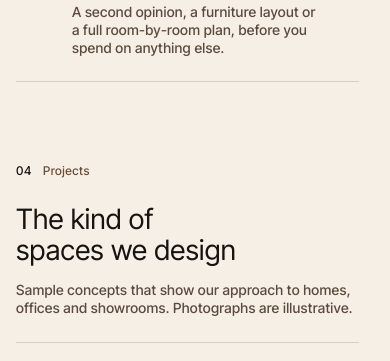
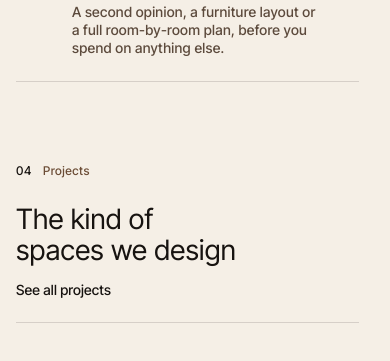
Before and after one commit to jayponkiya/Vaastu-Interior, a plain HTML site: page index.html in a window 390 px wide. Shown: the part 3953-4314 px from the top of the page. Drawn offline with Linux system fonts and the light colour scheme.

Commit message:
Home projects: keep the section heading visible while cards stack
Pin the heading and the card stack together below the header, and size
the cards to the space left under the heading so both fit on one screen.
'See all projects' moves up beside the heading note. On phones the note
is hidden while pinned to give the cards room; the cards still carry
their 'Sample concept' tags.

Co-Authored-By: Claude Opus 5.5 <noreply@anthropic.com>

```diff
--- a/assets/css/pages.css
+++ b/assets/css/pages.css
@@ -273,7 +273,19 @@
   .project-card__body { padding: var(--s-5); }
 }
 
+.projects__aside {
+  display: grid;
+  justify-items: start;
+  gap: var(--s-2);
+}
+
 /* Stacked (pinned) mode */
+/* Lifted earlier cards rise up to ~42px above the stack: keep that gap clear. */
+.projects.is-stacked .section-head { margin-bottom: var(--s-6); }
+@media (max-width: 767px) {
+  .projects.is-stacked .section-head { margin-bottom: var(--s-5); padding-bottom: var(--s-2); }
+  .projects.is-stacked .projects__note { display: none; }
+}
 .projects.is-stacked .project-stack {
   position: relative;
   height: var(--card-h);
--- a/assets/js/animations.js
+++ b/assets/js/animations.js
@@ -281,33 +281,46 @@
   }
 
   /* Project card stack -----------------------------------------------------
-     [data-project-stack]: when the stack reaches the top it pins. Scrolling
-     then slides each card up over the previous one (~0.85 viewport of scroll
-     per card) while earlier cards scale back and lift to leave a layered
-     edge. The pin releases after the last card, so the next section only
-     starts once every card has been shown. Needs a viewport at least 560px
-     tall; shorter screens keep the plain list. */
+     [data-project-stack]: the section heading and the card stack pin
+     together just below the header, so the heading stays visible while
+     each card slides up from below the fold over the previous one (~0.85
+     viewport of scroll per card). Earlier cards scale back and lift to
+     leave a layered edge. Card height is the space left under the heading.
+     The pin releases after the last card, so the next section only starts
+     once every card has been shown. Viewports under 560px tall keep the
+     plain list. */
   function initProjectStack() {
     const section = document.querySelector('[data-project-stack]');
     if (!section) return;
     mm.add('(min-height: 560px)', () => {
+      const pinEl = section.querySelector('.container');
+      const head = section.querySelector('.section-head');
       const stack = section.querySelector('.project-stack');
       const cards = gsap.utils.toArray(stack.querySelectorAll('.project-card'));
       if (cards.length < 2) return undefined;
       section.classList.add('is-stacked');
 
       const header = document.querySelector('[data-header]');
-      const offset = () => (header ? header.offsetHeight : 64) + (window.innerWidth >= 768 ? 48 : 28);
+      const wide = () => window.innerWidth >= 768;
+      const offset = () => (header ? header.offsetHeight : 64) + (wide() ? 24 : 12);
+      const sizeCards = () => {
+        const room = window.innerHeight - offset() - head.offsetHeight
+          - parseFloat(getComputedStyle(head).marginBottom) - (wide() ? 32 : 16);
+        stack.style.setProperty('--card-h', `${Math.round(Math.max(360, Math.min(room, 640)))}px`);
+      };
+      sizeCards();
+      ScrollTrigger.addEventListener('refreshInit', sizeCards);
+
       const STEP = 14;      // px each earlier card lifts per card stacked on top of it
       const SHRINK = 0.045; // scale lost per card stacked on top of it
-
       // Waiting cards sit a full viewport down, below the fold, until their turn.
       const below = () => window.innerHeight;
       gsap.set(cards.slice(1), { y: below });
+
       const tl = gsap.timeline({
         defaults: { ease: 'none' },
         scrollTrigger: {
-          trigger: stack,
+          trigger: pinEl,
           start: () => `top top+=${offset()}`,
           end: () => `+=${Math.round((cards.length - 1) * window.innerHeight * 0.85)}`,
           pin: true,
@@ -326,7 +339,9 @@
       tl.to({}, { duration: 0.35 });   // short hold on the last card before release
 
       return () => {
+        ScrollTrigger.removeEventListener('refreshInit', sizeCards);
         section.classList.remove('is-stacked');
+        stack.style.removeProperty('--card-h');
         gsap.set(cards, { clearProps: 'transform' });
       };
     });
--- a/index.html
+++ b/index.html
@@ -396,7 +396,10 @@
             <p class="eyebrow"><span class="eyebrow__num">04</span> Projects</p>
             <h2 id="projects-title" data-split>The kind of spaces we design</h2>
           </div>
-          <p class="text-muted" data-reveal="fade-up">Sample concepts that show our approach to homes, offices and showrooms. Photographs are illustrative.</p>
+          <div class="projects__aside" data-reveal="fade-up">
+            <p class="text-muted projects__note">Sample concepts that show our approach to homes, offices and showrooms. Photographs are illustrative.</p>
+            <a class="link-line" href="/projects/">See all projects</a>
+          </div>
         </div>
         <div class="project-stack">
             <article class="project-card" data-cursor="View">
@@ -464,7 +467,6 @@
               </div>
             </article>
         </div>
-        <a class="link-line section-link" href="/projects/">See all projects</a>
       </div>
     </section>
 
```
